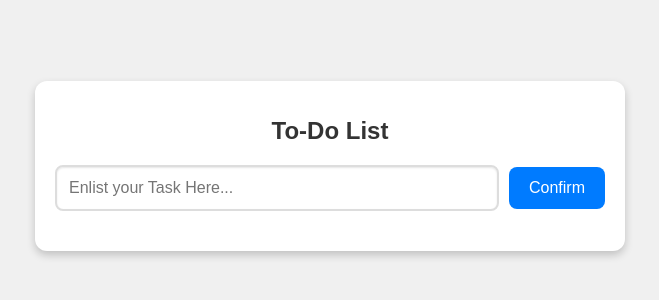
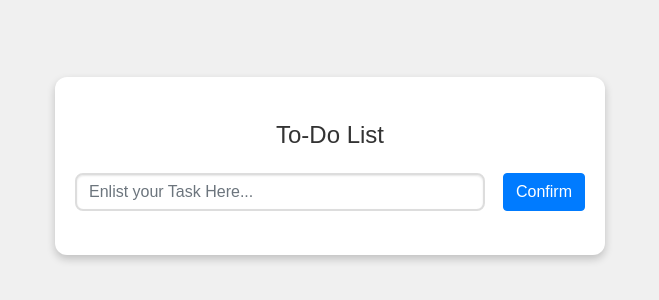
Before and after one commit to K3NTUB3/ToDo-MACALINAO, a plain HTML site: page front.html in a window 1280 px wide. Shown: the part 234-534 px from the top of the page, without its empty margins (310-969 px from the left). Drawn offline with nearby package versions, Linux system fonts and the light colour scheme; some packages are replaced by stand-ins of ours; a script that the page names is missing.

Commit message:
Second Commit

```diff
--- a/front.html
+++ b/front.html
@@ -4,18 +4,30 @@
     <meta charset="UTF-8">
     <meta name="viewport" content="width=device-width, initial-scale=1.0">
     <title>To-Do List</title>
+    <!-- Bootstrap CSS -->
+    <link href="https://stackpath.bootstrapcdn.com/bootstrap/4.5.2/css/bootstrap.min.css" rel="stylesheet">
+    <!-- SweetAlert2 CSS -->
+    <link href="https://cdn.jsdelivr.net/npm/sweetalert2@11/dist/sweetalert2.min.css" rel="stylesheet">
+    <!-- Custom CSS -->
     <link rel="stylesheet" href="style.css">
 </head>
 <body>
     <div class="container">
-        <h1>To-Do List</h1>
-        <div class="input-container">
-            <input type="text" id="taskInput" placeholder="Enlist your Task Here...">
-            <button id="addTaskButton">Confirm
-            </button>
+        <h1 class="my-4">To-Do List</h1>
+        <div class="input-container mb-4">
+            <input type="text" id="taskInput" class="form-control" placeholder="Enlist your Task Here...">
+            <button id="addTaskButton" class="btn btn-primary ml-2">Confirm</button>
         </div>
-        <ul id="taskList"></ul>
+        <ul id="taskList" class="list-unstyled"></ul>
     </div>
+
+    <!-- Bootstrap JS and dependencies -->
+    <script src="https://code.jquery.com/jquery-3.5.1.slim.min.js"></script>
+    <script src="https://cdn.jsdelivr.net/npm/@popperjs/core@2.5.3/dist/umd/popper.min.js"></script>
+    <script src="https://stackpath.bootstrapcdn.com/bootstrap/4.5.2/js/bootstrap.min.js"></script>
+    <!-- SweetAlert2 JS -->
+    <script src="https://cdn.jsdelivr.net/npm/sweetalert2@11/dist/sweetalert2.all.min.js"></script>
+    <!-- Custom JS -->
     <script src="script.js"></script>
 </body>
 </html>
```
